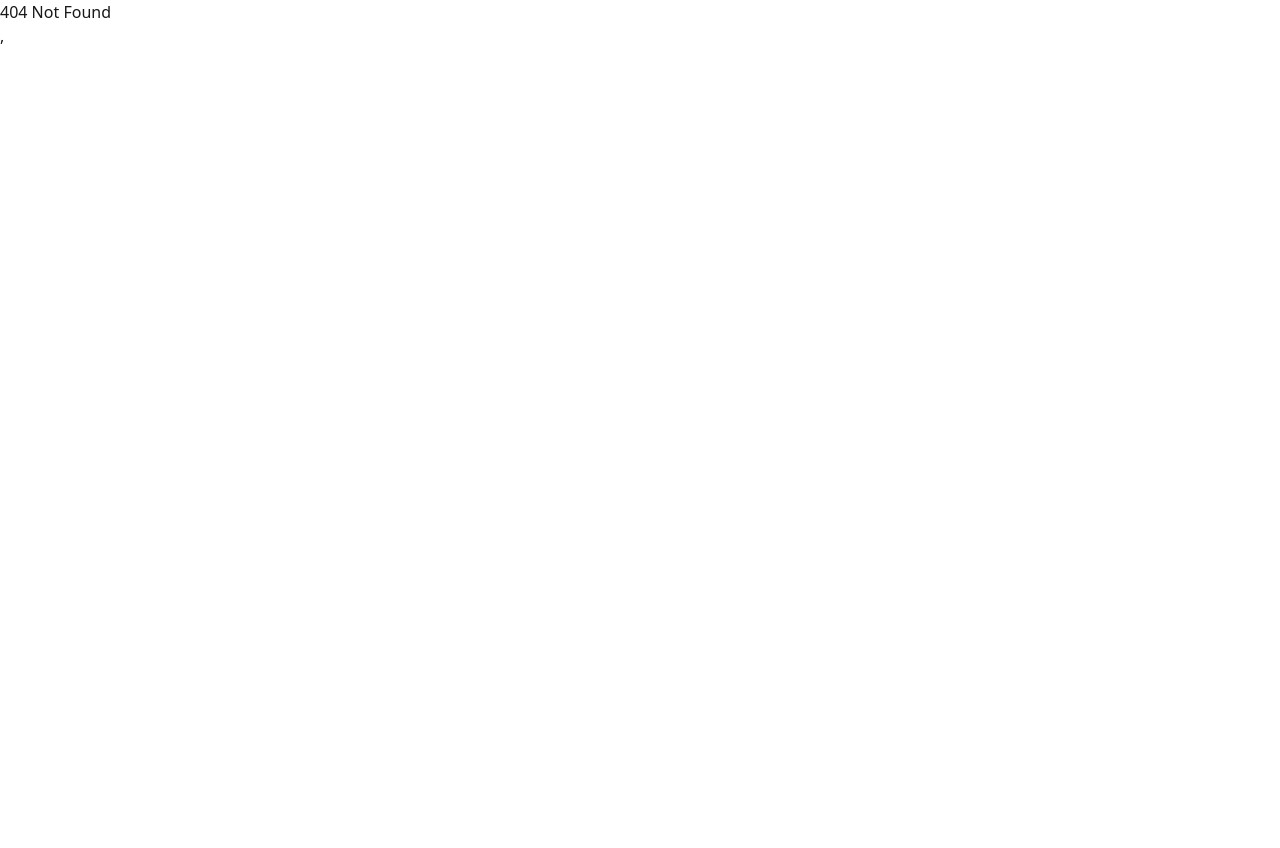
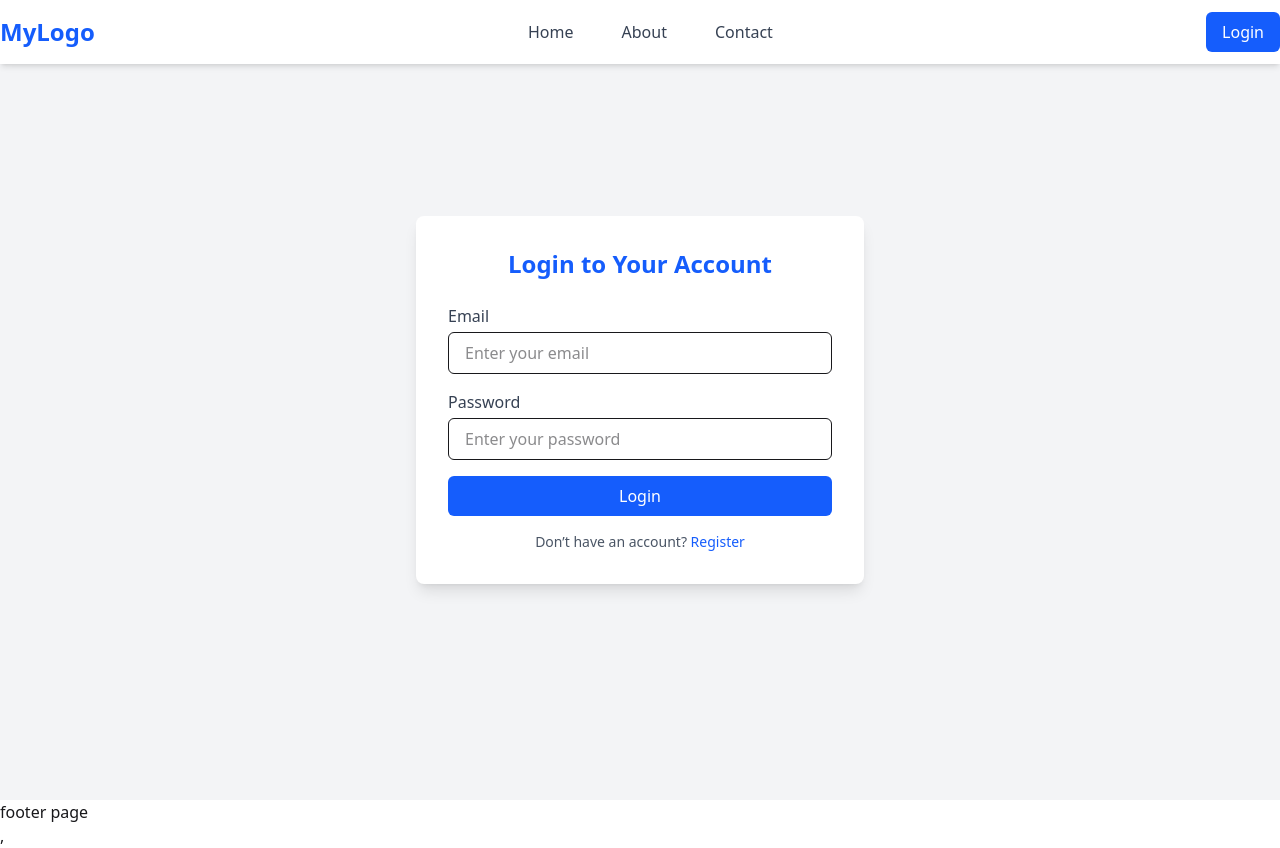
Before and after one commit to mdasifalijihat/mobile-application-shoping, a React (Vite) app: page /login in a window 1280 px wide. Before the commit this address had no page. Before the commit the page ends 800 px from the top, so only its background shows below. Built offline with nearby package versions, Linux system fonts and the light colour scheme.

Commit message:
added react hook form

```diff
--- a/package.json
+++ b/package.json
@@ -14,6 +14,7 @@
     "daisyui": "^5.1.18",
     "react": "^19.1.1",
     "react-dom": "^19.1.1",
+    "react-hook-form": "^7.63.0",
     "react-icons": "^5.5.0",
     "react-router": "^7.9.2",
     "tailwindcss": "^4.1.13"
--- /dev/null
+++ b/src/components/login/Login.jsx
@@ -0,0 +1,82 @@
+import React from "react";
+import { useForm } from "react-hook-form";
+
+const Login = () => {
+  const {
+    register,
+    handleSubmit,
+    formState: { errors },
+  } = useForm();
+
+  const onSubmit = (data) => {
+    console.log("Login Data:", data);
+  };
+
+  return (
+    <div className="flex justify-center items-center min-h-screen bg-gray-100">
+      <div className="w-full max-w-md bg-white rounded-lg shadow-lg p-8">
+        {/* Title */}
+        <h2 className="text-2xl font-bold text-center text-blue-600 mb-6">
+          Login to Your Account
+        </h2>
+
+        {/* Form */}
+        <form onSubmit={handleSubmit(onSubmit)} className="space-y-4">
+          {/* Email */}
+          <div>
+            <label className="block text-gray-700 font-medium mb-1">
+              Email
+            </label>
+            <input
+              type="email"
+              placeholder="Enter your email"
+              {...register("email", { required: "Email is required" })}
+              className="w-full px-4 py-2 border rounded-md focus:ring-2 focus:ring-blue-500 focus:outline-none"
+            />
+            {errors.email && (
+              <p className="text-red-500 text-sm mt-1">
+                {errors.email.message}
+              </p>
+            )}
+          </div>
+
+          {/* Password */}
+          <div>
+            <label className="block text-gray-700 font-medium mb-1">
+              Password
+            </label>
+            <input
+              type="password"
+              placeholder="Enter your password"
+              {...register("password", { required: "Password is required" })}
+              className="w-full px-4 py-2 border rounded-md focus:ring-2 focus:ring-blue-500 focus:outline-none"
+            />
+            {errors.password && (
+              <p className="text-red-500 text-sm mt-1">
+                {errors.password.message}
+              </p>
+            )}
+          </div>
+
+          {/* Submit Button */}
+          <button
+            type="submit"
+            className="w-full bg-blue-600 text-white py-2 rounded-md hover:bg-blue-700 transition"
+          >
+            Login
+          </button>
+        </form>
+
+        {/* Extra Links */}
+        <p className="text-center text-sm text-gray-600 mt-4">
+          Don’t have an account?{" "}
+          <a href="/register" className="text-blue-600 hover:underline">
+            Register
+          </a>
+        </p>
+      </div>
+    </div>
+  );
+};
+
+export default Login;
--- /dev/null
+++ b/src/components/login/Register.jsx
@@ -0,0 +1,11 @@
+import React from 'react';
+
+const Register = () => {
+    return (
+        <div>
+            registe page design
+        </div>
+    );
+};
+
+export default Register;
--- a/src/router/router.jsx
+++ b/src/router/router.jsx
@@ -1,6 +1,7 @@
 import { createBrowserRouter } from "react-router";
 import Layout from "../Layout/Layout";
 import Home from "../components/pages/home/Home";
+import Login from "../components/login/Login";
 
 export const router = createBrowserRouter([
   {
@@ -8,8 +9,8 @@
     element: <Layout />,
     errorElement: <div>404 Not Found</div>,
     children: [
-        { index: true, Component: Home },
-
+      { index: true, Component: Home },
+      { path: "/login", Component: Login },
     ],
   },
 ]);
```
Also changed, not shown: 1 other file (tests, documents, lock files or other folders).
